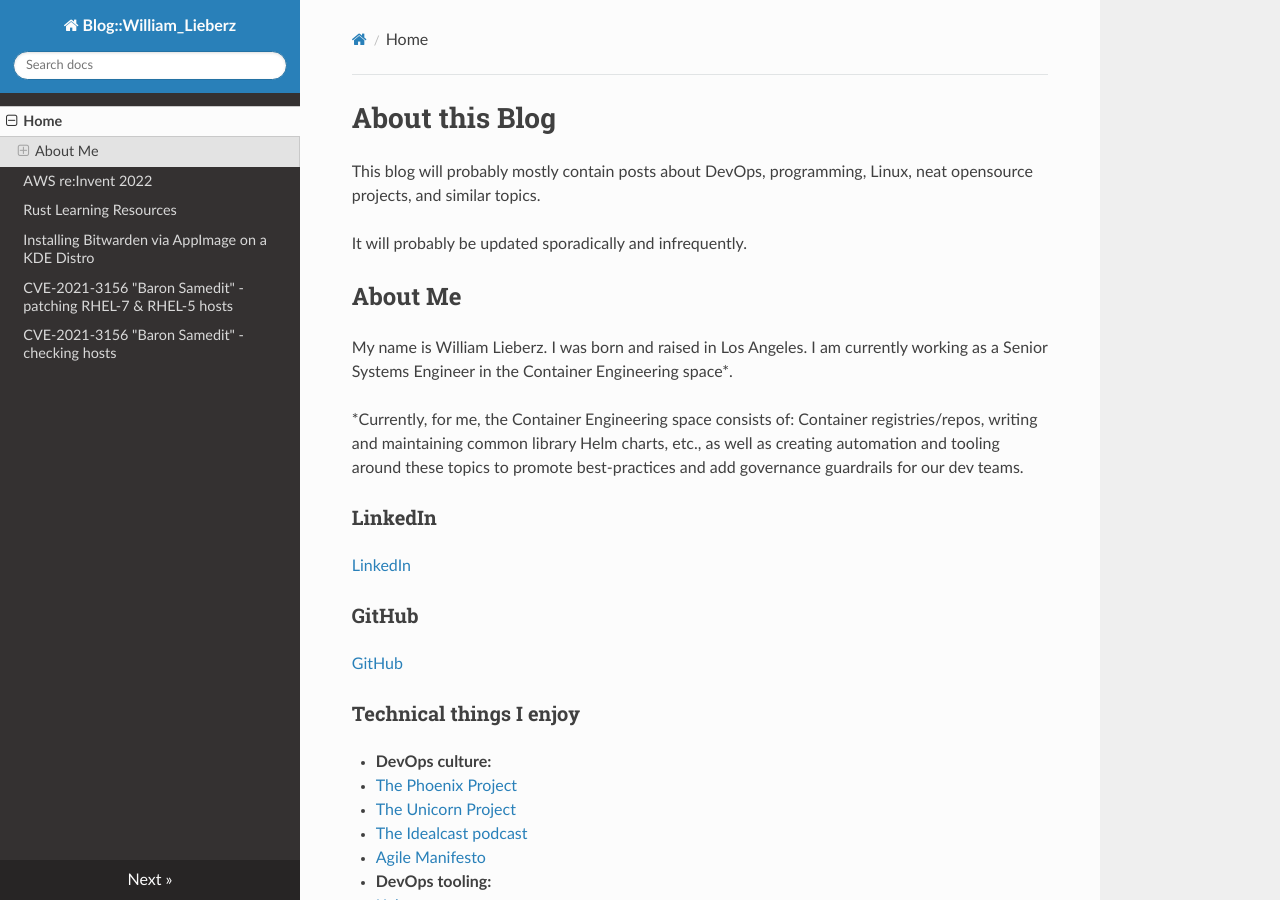
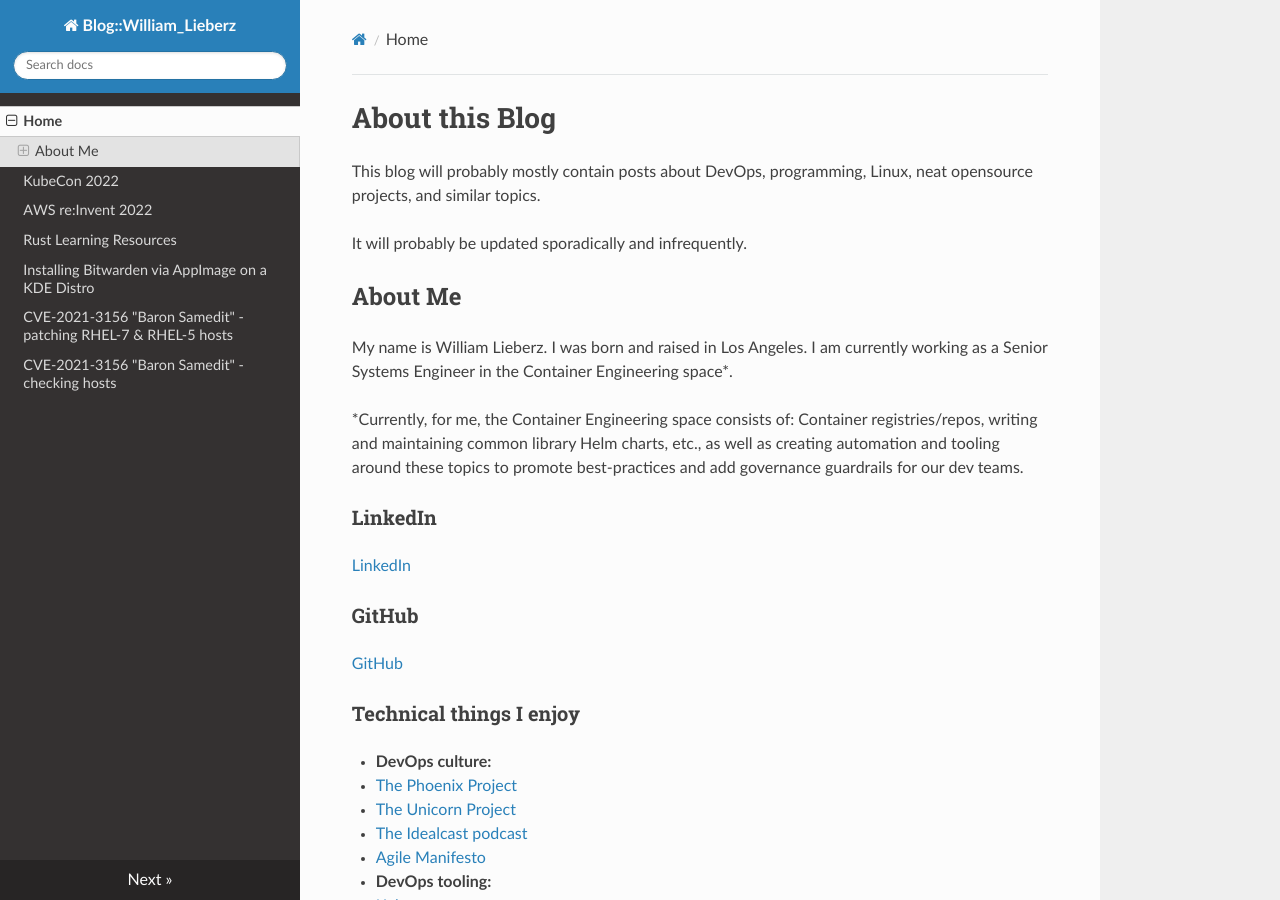
Before and after one commit to wlieberz/github-user-page-content, an MkDocs documentation site: the page built from docs/index.md, in a window 1280 px wide and 900 px high. Built offline with MkDocs 1.6.1, drawn with Linux system fonts in a browser that asks for light colours; nearby versions of some CDN libraries.

Commit message:
Add kubecon-2022.md

```diff
--- a/mkdocs.yml
+++ b/mkdocs.yml
@@ -3,6 +3,7 @@ site_url: https://wlieberz.github.io
 theme: readthedocs
 nav:
   - Home: index.md
+  - KubeCon 2022: kubecon-2022.md
   - AWS re:Invent 2022: aws-reinvent-2022.md
   - Rust Learning Resources: Rust-Learning-Resources.md
   - Installing Bitwarden via AppImage on a KDE Distro: 2021-02-21-Install-Bitwarden-appimage-on-KDE-distro.md
```
